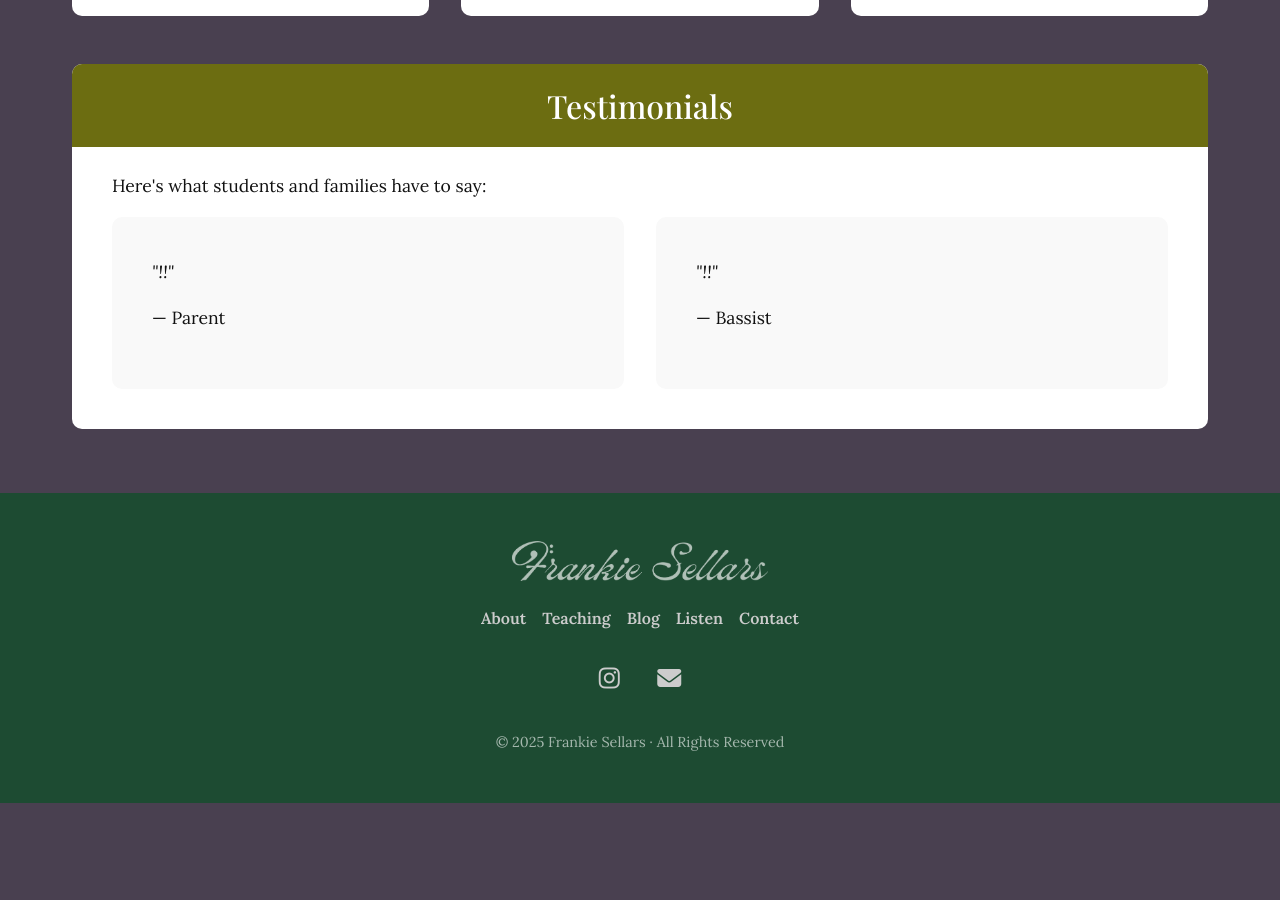
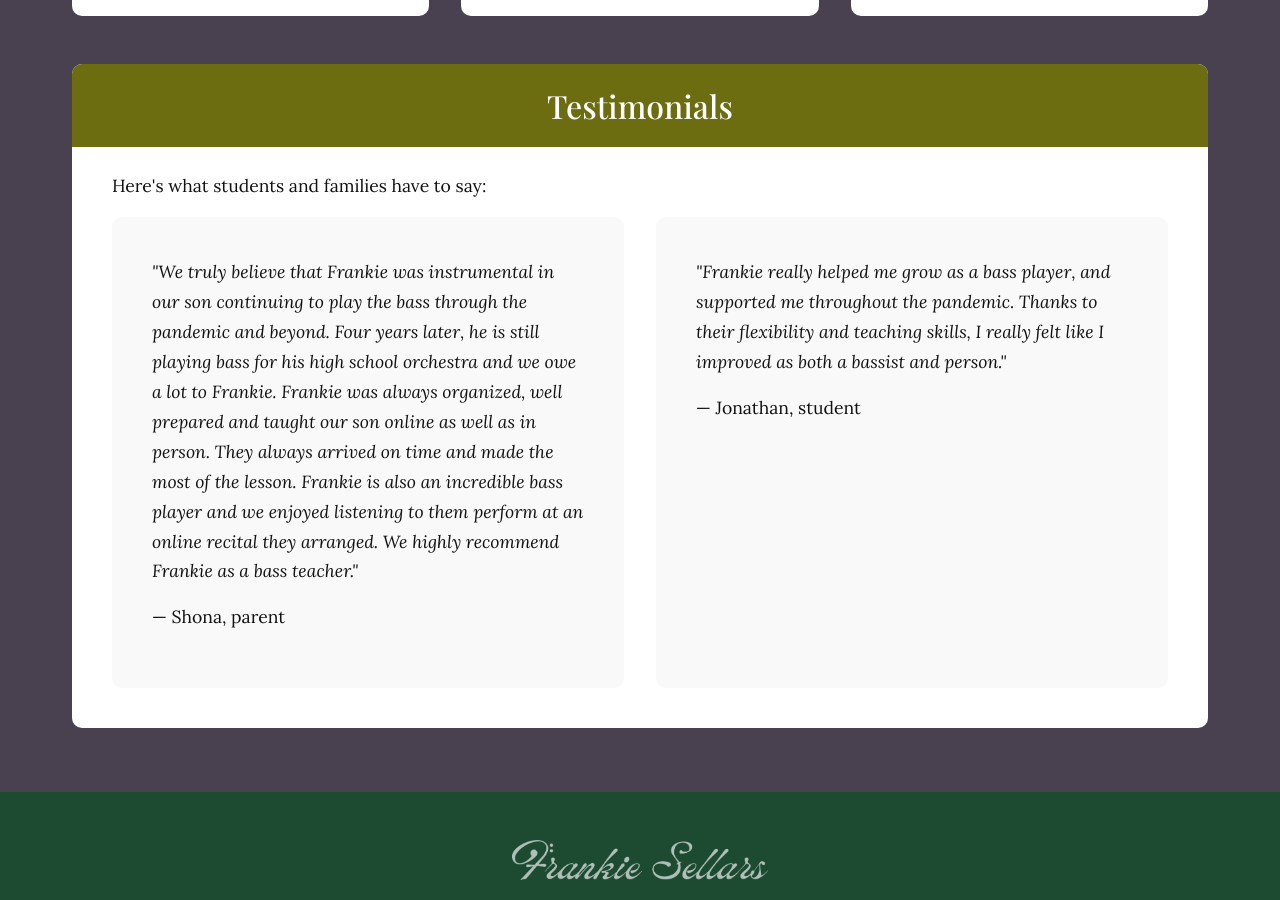
Before and after one commit to hintonfj/frankiesellars, a Jekyll site: the page built from teaching.html, in a window 1280 px wide and 900 px high, scrolled down 999 px. Built offline with Jekyll 4.4.1, drawn with Linux system fonts in a browser that asks for light colours; some web fonts are replaced; before the commit the page ends 1802 px from its top, so only the background shows below that.

```diff
--- a/teaching.html
+++ b/teaching.html
@@ -38,13 +38,13 @@ title: Teaching
     <div class="grid-2">
 
       <div class="content-box" style="background:#f9f9f9;">
-        <p><em>"!!"</em></p>
-        <p>— Parent</p>
+        <p><em>"We truly believe that Frankie was instrumental in our son continuing to play the bass through the pandemic and beyond. Four years later, he is still playing bass for his high school orchestra and we owe a lot to Frankie. Frankie was always organized, well prepared and taught our son online as well as in person. They always arrived on time and made the most of the lesson. Frankie is also an incredible bass player and we enjoyed listening to them perform at an online recital they arranged. We highly recommend Frankie as a bass teacher."</em></p>
+        <p>— Shona, parent</p>
       </div>
 
       <div class="content-box" style="background:#f9f9f9;">
-        <p><em>"!!"</em></p>
-        <p>— Bassist</p>
+        <p><em>"Frankie really helped me grow as a bass player, and supported me throughout the pandemic. Thanks to their flexibility and teaching skills, I really felt like I improved as both a bassist and person."</em></p>
+        <p>— Jonathan, student</p>
       </div>
 
     </div>
```
Also changed, not shown: testing.html (+5 -4 lines).
